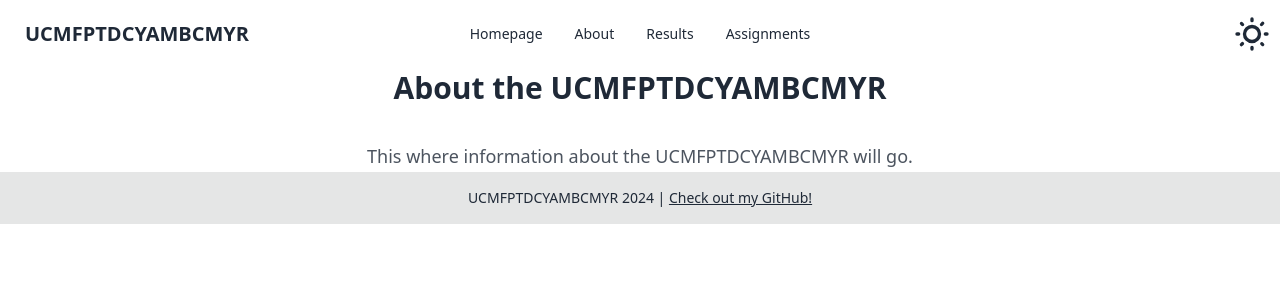
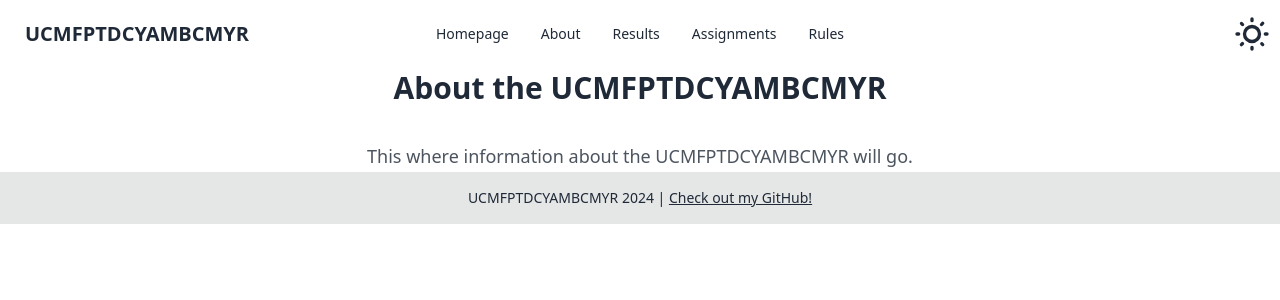
Before and after one commit to matthewkdies/football-pool, a Python web app: template apps/football_pool/templates/about.html in a window 1280 px wide. Shown: the top 300 px of the page. Run offline with Jinja, Linux system fonts and the light colour scheme; the template is opened without the code that fills it, so the values that code supplies are empty; style sheets or scripts are compiled from the project's sources.

Commit message:
Rules route in navbar

```diff
--- a/apps/football_pool/templates/layout/navbar.html
+++ b/apps/football_pool/templates/layout/navbar.html
@@ -22,7 +22,8 @@
         <li><a href="/about">About</a></li>
         <li><a href="/results">Results</a></li>
         <li><a href="/assignments">Assignments</a></li>
-      </ul>
+        <li><a href="/rules">Rules</a></li>
+    </ul>
     </div>
     <a class="btn btn-ghost text-xl" href="/">UCMFPTDCYAMBCMYR</a>
   </div>
@@ -32,6 +33,7 @@
       <li><a href="/about">About</a></li>
       <li><a href="/results">Results</a></li>
       <li><a href="/assignments">Assignments</a></li>
+      <li><a href="/rules">Rules</a></li>
     </ul>
   </div>
   <div class="navbar-end">
```
